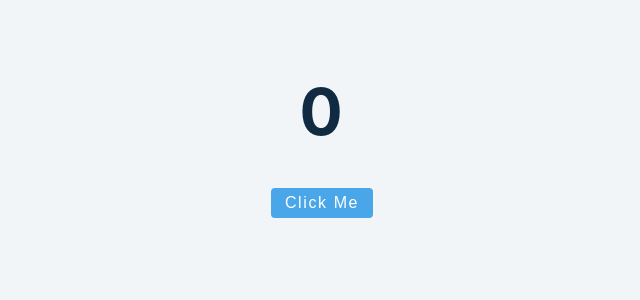
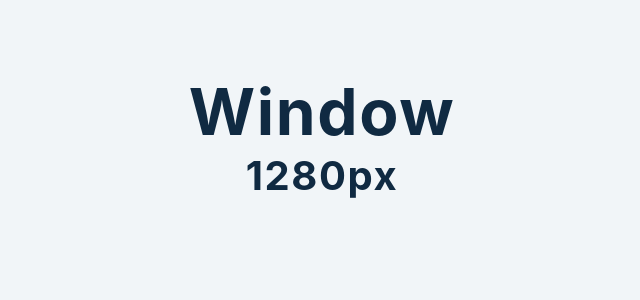
Before and after one commit to gorakhjoshi/AdvancedReactConcepts, a React (Create React App) app: page / in a window 1280 px wide. Shown: the top 300 px of the page, without its empty margins (318-958 px from the left). Built offline with nearby package versions, Linux system fonts and the light colour scheme.

Commit message:
implemented cleanup function in useEffect

```diff
--- a/src/2-useEffect/1-useEffect-basics.js
+++ b/src/2-useEffect/1-useEffect-basics.js
@@ -3,22 +3,28 @@ import React, { useState, useEffect } from 'react'
 // second parameter
 // cleanup function
 const UseEffectBasics = () => {
-  const [value, setValue] = useState(0)
+  const [size, setSize] = useState(window.innerWidth)
+  console.log(size)
+
+  const checkSize = () => {
+    setSize(window.innerWidth)
+  }
 
   useEffect(() => {
-    console.log('Inside useEffect')
-    if (value >= 1) {
-      document.title = `New Message (${value})`
+    console.log('useEffect Running running')
+
+    window.addEventListener('resize', checkSize)
+
+    return () => {
+      console.log('Cleanup function running')
+      window.removeEventListener('resize', checkSize)
     }
-  }, [value])
+  })
 
-  console.log('Outside useEffect')
   return (
     <>
-      <h1>{value}</h1>
-      <button className='btn' onClick={() => setValue(value + 1)}>
-        Click Me
-      </button>
+      <h1>Window</h1>
+      <h2>{size}px</h2>
     </>
   )
 }
```
